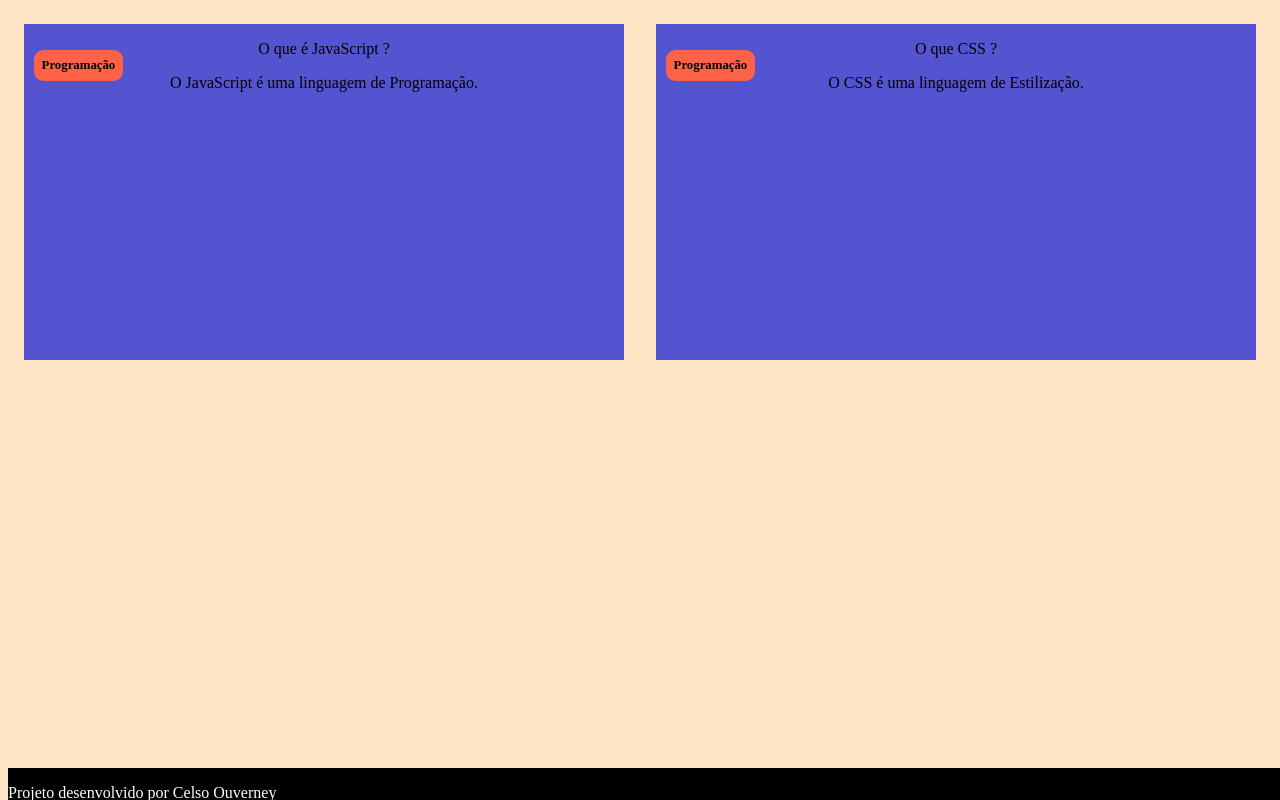
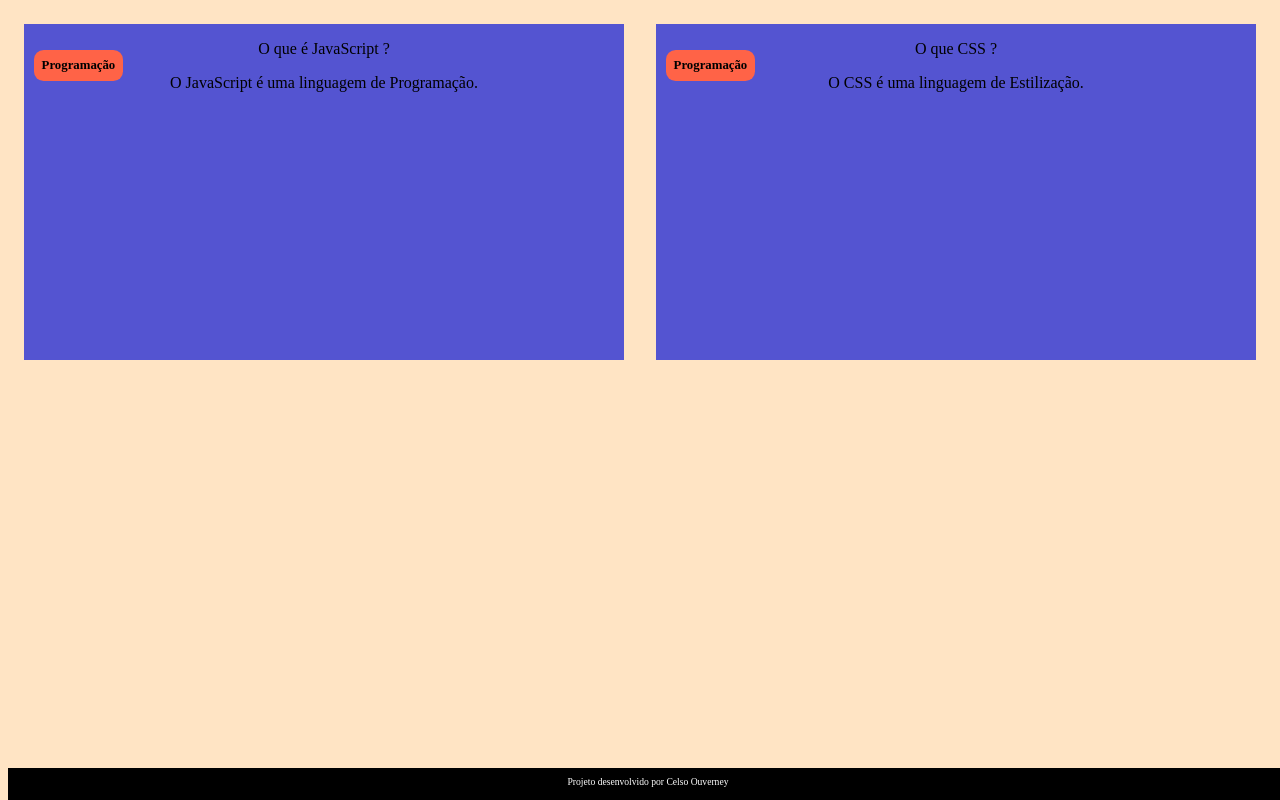
Before and after one commit to Esmagaossos/Flash-Card, a plain HTML site: page index.html in a window 1280 px wide. Drawn offline with Linux system fonts and the light colour scheme.

Commit message:
Add files via upload

```diff
--- a/style.css
+++ b/style.css
@@ -52,7 +52,7 @@ footer {
     height: 2rem;
 }
 
-footerp {
+footer p {
     text-align: center;
     font-size: 0.6rem;
     margin-top: 0.5rem;
```
